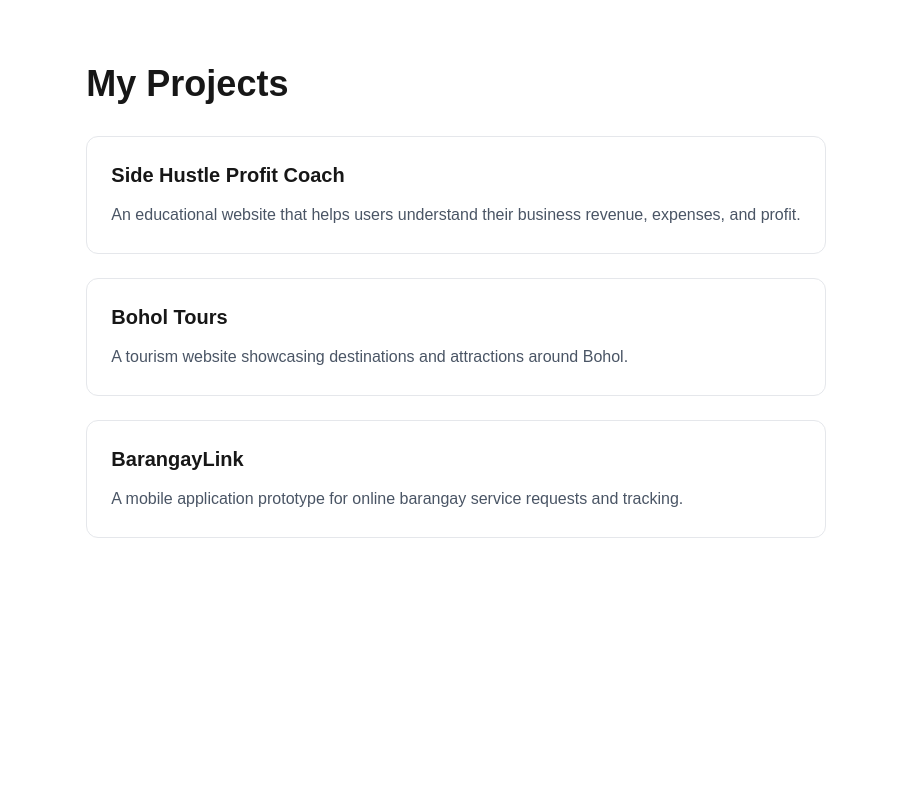
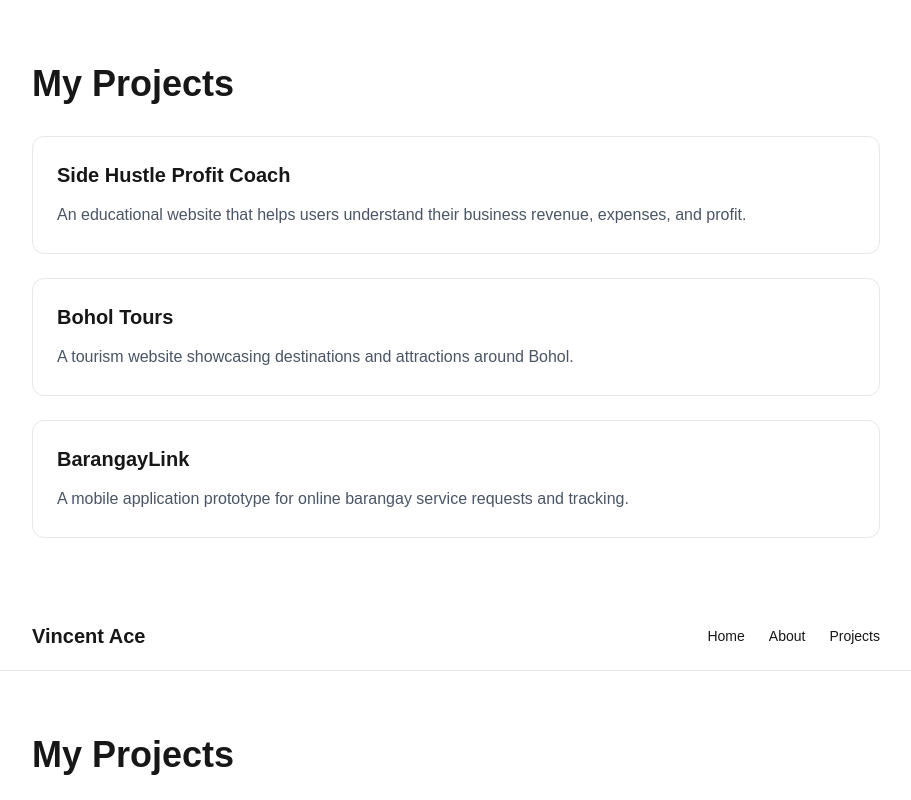
Before and after one commit to Vincentacrm/DC304Prelim_PerformanceTask1, a Next.js app: page /projects in a window 1280 px wide. Shown: the top 800 px of the page, without its empty margins (184-1095 px from the left). Built offline with nearby package versions, Linux system fonts and the light colour scheme.

Commit message:
Add navigation to layout

```diff
--- a/app/layout.tsx
+++ b/app/layout.tsx
@@ -1,6 +1,7 @@
 import type { Metadata } from "next";
 import { Geist, Geist_Mono } from "next/font/google";
 import "./globals.css";
+import Link from "next/link";
 
 const geistSans = Geist({
   variable: "--font-geist-sans",
@@ -24,6 +25,27 @@ export default function RootLayout({ children }: LayoutProps<"/">) {
       className={`${geistSans.variable} ${geistMono.variable} h-full antialiased`}
     >
       <body className="min-h-full flex flex-col">{children}</body>
+
+      <body className={`${geistSans.variable} ${geistMono.variable} antialiased`}>
+        <nav className="border-b border-gray-200 bg-white">
+          <div className="mx-auto flex max-w-4xl items-center justify-between px-6 py-5">
+
+            <Link href="/" className="text-xl font-bold">
+              Vincent Ace
+            </Link>
+
+            <div className="flex gap-6 text-sm font-medium">
+              <Link href="/">Home</Link>
+              <Link href="/about">About</Link>
+              <Link href="/projects">Projects</Link>
+            </div>
+
+          </div>
+        </nav>
+
+        {children}
+      </body>
+
     </html>
   );
 }
```
